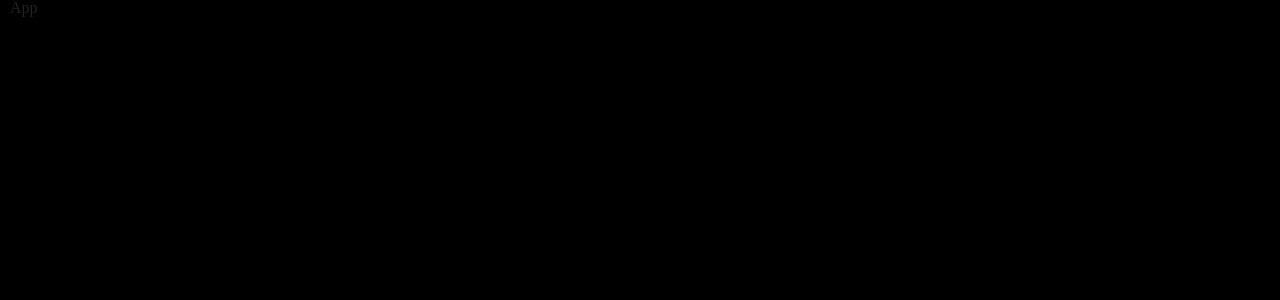
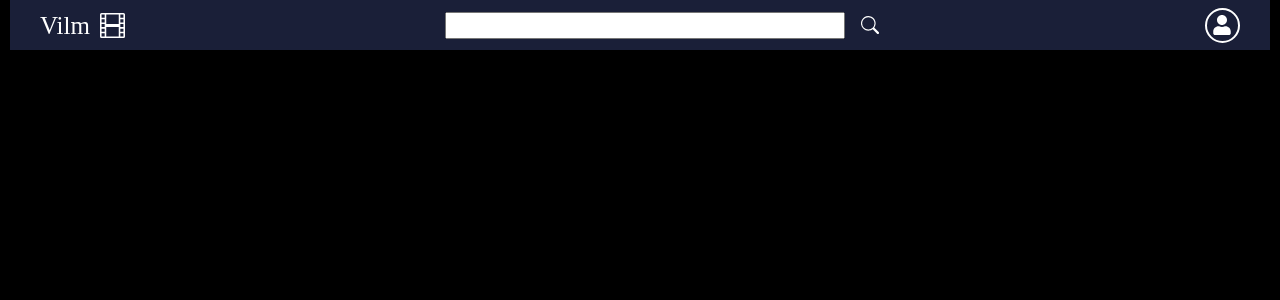
Before and after one commit to ADmtr2001/React-2-Movies, a React (Create React App) app: page / in a window 1280 px wide. Shown: the top 300 px of the page. Built offline with nearby package versions, Linux system fonts and the light colour scheme.

Commit message:
add Header, Search and User components

```diff
--- a/package.json
+++ b/package.json
@@ -17,6 +17,7 @@
     "firebase": "^9.6.2",
     "react": "^17.0.2",
     "react-dom": "^17.0.2",
+    "react-icons": "^4.3.1",
     "react-redux": "^7.2.6",
     "react-router-dom": "^6.2.1",
     "react-scripts": "5.0.0",
--- a/src/App.tsx
+++ b/src/App.tsx
@@ -1,9 +1,14 @@
 import React from "react";
 
 import {Wrapper} from './App.styles';
+import Navbar from "./components/UI/Navbar/Navbar";
 
 const App = () => {
-  return <Wrapper>App</Wrapper>;
+  return(
+  <Wrapper>
+    <Navbar/>
+  </Wrapper>
+  );
 };
 
 export default App;
--- /dev/null
+++ b/src/components/UI/Navbar/Navbar.styles.ts
@@ -0,0 +1,28 @@
+import styled from "styled-components";
+
+export const Wrapper = styled.nav`
+  width: 100%;
+  height: 5rem;
+  padding: 0 3rem;
+  font-size: 1.8rem;
+
+  background-color: #1A1F38;
+
+  display: flex;
+  justify-content: space-between;
+  align-items: center;
+
+  h2 {
+    font-size: 2.5rem;
+
+    display: flex;
+    justify-content: center;
+    align-items: center;
+
+    cursor: pointer;
+
+    svg {
+      margin-left: 1rem;
+    }
+  }
+`;
--- /dev/null
+++ b/src/components/UI/Navbar/Navbar.tsx
@@ -0,0 +1,19 @@
+import React from 'react';
+
+import {BsFilm} from 'react-icons/bs';
+
+import {Wrapper} from "./Navbar.styles";
+import User from "../User/User";
+import SearchForm from "../Search/SearchForm";
+
+const Navbar = () => {
+  return (
+    <Wrapper>
+      <h2>Vilm <BsFilm/></h2>
+      <SearchForm/>
+      <User/>
+    </Wrapper>
+  );
+};
+
+export default Navbar;
--- /dev/null
+++ b/src/components/UI/Search/Search.styles.ts
@@ -0,0 +1,6 @@
+import styled from "styled-components";
+
+export const Wrapper = styled.input`
+  width: 40rem;
+  min-width: 20rem;
+`
--- /dev/null
+++ b/src/components/UI/Search/Search.tsx
@@ -0,0 +1,12 @@
+import React from 'react';
+
+import {Wrapper} from "./Search.styles";
+
+const Search = () => {
+  return (
+    <Wrapper>
+    </Wrapper>
+  );
+};
+
+export default Search;
--- /dev/null
+++ b/src/components/UI/Search/SearchForm.styles.ts
@@ -0,0 +1,22 @@
+import styled from "styled-components";
+
+export const Wrapper = styled.form`
+  display: flex;
+  justify-content: center;
+  align-items: center;
+
+  margin: 0 2rem;
+
+  button {
+    background-color: transparent;
+    border: none;
+    color: white;
+
+    cursor: pointer;
+    margin-left: 1rem;
+
+    display: flex;
+    justify-content: center;
+    align-items: center;
+  }
+`;
--- /dev/null
+++ b/src/components/UI/Search/SearchForm.tsx
@@ -0,0 +1,17 @@
+import React from 'react';
+
+import {BsSearch} from 'react-icons/bs';
+import Search from "./Search";
+
+import {Wrapper} from "./SearchForm.styles";
+
+const SearchForm = () => {
+  return (
+    <Wrapper>
+      <Search/>
+      <button><BsSearch/></button>
+    </Wrapper>
+  );
+};
+
+export default SearchForm;
--- /dev/null
+++ b/src/components/UI/User/User.styles.ts
@@ -0,0 +1,23 @@
+import styled from "styled-components";
+
+export const Wrapper = styled.div`
+  font-size: 2rem;
+
+  width: 35px;
+  height: 35px;
+
+  border: 2px solid white;
+  border-radius: 50%;
+
+  display: flex;
+  justify-content: center;
+  align-items: center;
+
+  cursor: pointer;
+
+  :hover {
+    background-color: white;
+    color: #1A1F38;
+  ;
+  }
+`
--- /dev/null
+++ b/src/components/UI/User/User.tsx
@@ -0,0 +1,15 @@
+import React from 'react';
+
+import {Wrapper} from './User.styles';
+
+import {FaUser} from "react-icons/fa";
+
+const User = () => {
+  return (
+    <Wrapper>
+      <FaUser/>
+    </Wrapper>
+  );
+};
+
+export default User;
--- a/src/globalStyles.ts
+++ b/src/globalStyles.ts
@@ -36,6 +36,7 @@ export const GlobalStyles = createGlobalStyle`
   body {
     line-height: 1;
     background-color: black;
+    color: white
   }
 
   ol, ul {
@@ -68,9 +69,9 @@ export const GlobalStyles = createGlobalStyle`
   input[type=search] {
     -webkit-appearance: none;
     -moz-appearance: none;
-    -webkit-box-sizing: content-box;
-    -moz-box-sizing: content-box;
-    box-sizing: content-box;
+    -webkit-box-sizing: border-box;
+    -moz-box-sizing: border-box;
+    box-sizing: border-box;
   }
 
   textarea {
@@ -119,7 +120,7 @@ export const GlobalStyles = createGlobalStyle`
    */
 
   html {
-    font-size: 100%; /* 1 */
+    font-size: 62.5%; /* 1 */
     -webkit-text-size-adjust: 100%; /* 2 */
     -ms-text-size-adjust: 100%; /* 2 */
   }
@@ -258,7 +259,7 @@ export const GlobalStyles = createGlobalStyle`
   }
 
   /**
-   * 1. Address box sizing set to content-box in IE 8/9.
+   * 1. Address box sizing set to border-box in IE 8/9.
    * 2. Remove excess padding in IE 8/9.
    * 3. Remove excess padding in IE 7.
    *    Known issue: excess padding remains in IE 6.
@@ -280,9 +281,9 @@ export const GlobalStyles = createGlobalStyle`
 
   input[type="search"] {
     -webkit-appearance: textfield; /* 1 */
-    -moz-box-sizing: content-box;
-    -webkit-box-sizing: content-box; /* 2 */
-    box-sizing: content-box;
+    -moz-box-sizing: border-box;
+    -webkit-box-sizing: border-box; /* 2 */
+    box-sizing: border-box;
   }
 
   /**
@@ -363,4 +364,10 @@ export const GlobalStyles = createGlobalStyle`
     color: #000;
     padding: 0.2em 0;
   }
+
+  *,
+  *::after,
+  *::before {
+    box-sizing: border-box;
+  }
 `;
```
Also changed, not shown: 1 other file (tests, documents, lock files or other folders).
